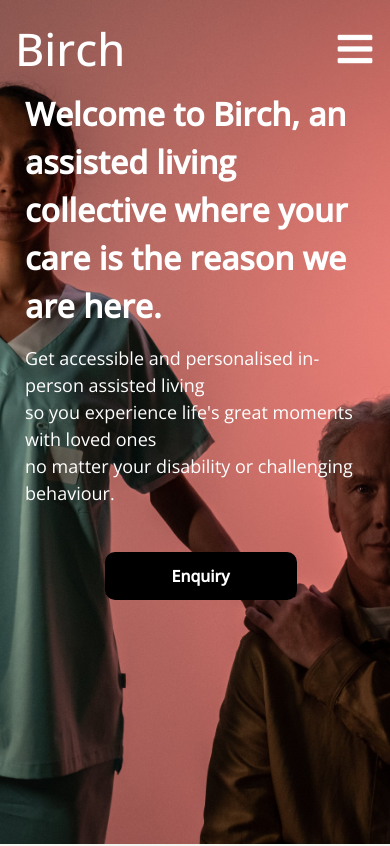
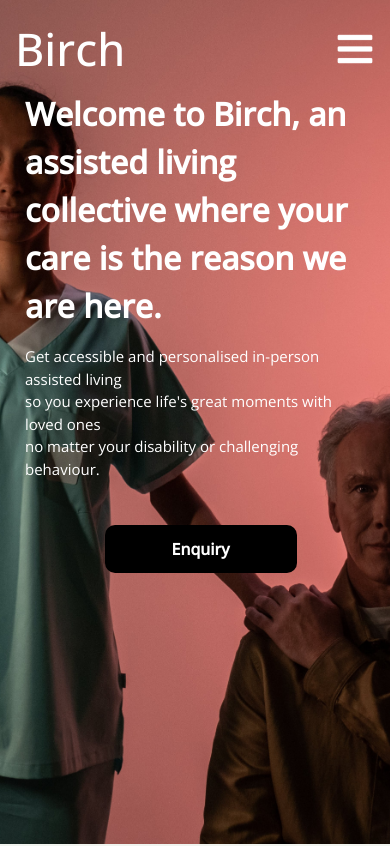
Before and after one commit to dimz-hub/elder-care, a React (Create React App) app: page / in a window 390 px wide. Shown: the top 846 px of the page. Built offline with nearby package versions, Linux system fonts and the light colour scheme; no server answers.

Commit message:
background change

```diff
--- a/src/Components/About.jsx
+++ b/src/Components/About.jsx
@@ -62,7 +62,7 @@ const handleIntersection = (entries, section) => {
 
 
   return (
-    <div  className='toppage'>
+    <div  className='toppage mission'>
 
     <div className='about h-[100vh] w-[100vw]'>
       <div className='about-container' ref={topRef} style={{ opacity: 0, transition: 'opacity 1s ease-in' }}>
@@ -77,7 +77,7 @@ const handleIntersection = (entries, section) => {
       </div>
     </div>
 
-    <div className= 'section mission   p-[25px] flex items-center about-section pt-[100px] xs:flex-col xs:w-[90vw] xs:m-[auto] xs:text-center  gap-[20px]  md:text-center md:h-[auto]  md:mb-[20p]'  >
+    <div className= 'section  p-[25px] flex items-center about-section pt-[100px] xs:flex-col xs:w-[90vw] xs:m-[auto] xs:text-center  gap-[20px]  md:text-center md:h-[auto]  md:mb-[20p]'  >
       <div  ref={storyRef} style={{ opacity: 0, transition: 'opacity 1s ease-in' }}  className=' flex items-center gap-[35px] w-[90vw] m-[auto]  xs:w-[100%] xs:m-[auto] xs:text-center  xs:flex xs:flex-col  xs:justify-center xs:m-[auto] md:flex-col md:gap-[0px] md:w-[100%]  md:m-[auto] '>
 
       <div className='section w-[45vw]  xs:w-[90vw] md:w-[85vw] md:m-[auto] md:h-[auto]'>
@@ -101,7 +101,7 @@ const handleIntersection = (entries, section) => {
 
 
     </div>
-    <div className='w-[100vw] mission'>
+    <div className='w-[100vw]'>
 
     <div className='w-[90vw] m-[auto] p-[25px] xs:p-[0px] xs:pb-[50px]  pt-[100px] xs:mt-[35px]' >
 
--- a/src/Components/Hero.jsx
+++ b/src/Components/Hero.jsx
@@ -10,7 +10,7 @@ export default function Hero({topRef}) {
       <h2 className='text-[44px] font-[600] text-[white] xs:text-[32px] xs:w-[100%] xs:mt-[20px]  lg:text-[35px] '>
         Welcome to Birch, an assisted living collective where your care is the reason we are here.
       </h2>
-      <p className='text-[white] font-[400] text-[20px] mt-[25px] xs:text-[18px] xs:mt-[15px] '>
+      <p className='text-[white] font-[400] text-[20px] mt-[25px] xs:text-[15px] xs:mt-[15px] '>
         Get accessible and personalised in-person assisted living <br />so you experience life's great moments with loved ones <br /> no matter your disability or challenging behaviour.
       </p>
 
```
